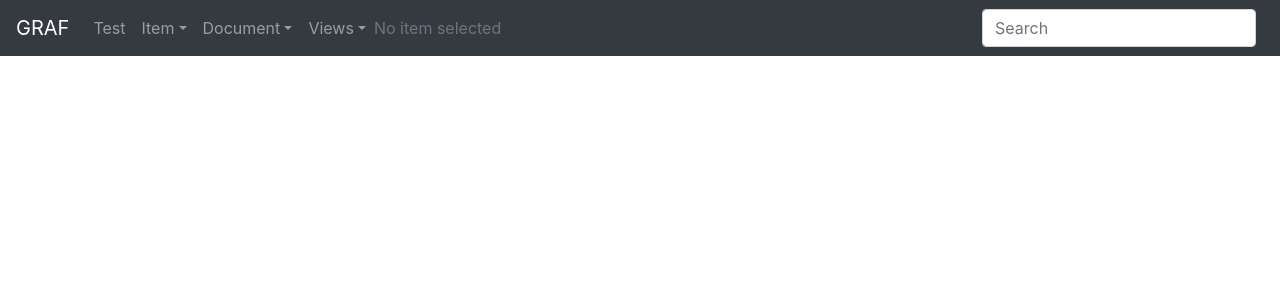
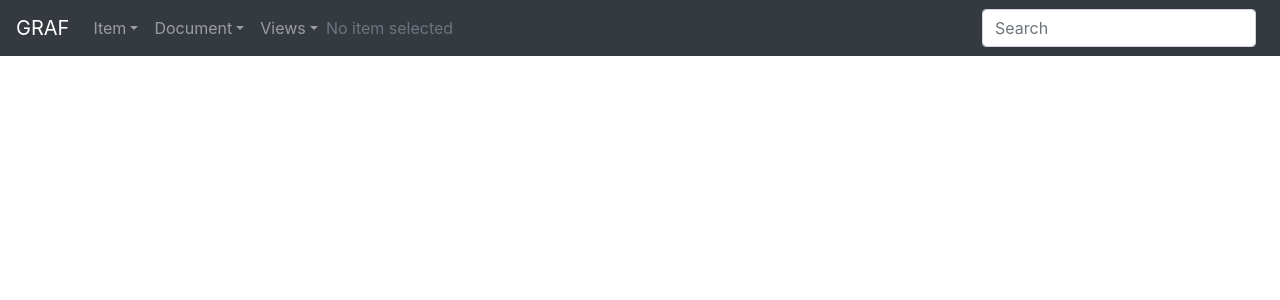
Before and after one commit to milak/graf, a PHP site: page /itop/ in a window 1280 px wide. Shown: the top 300 px of the page. Run offline with PHP 8.4, Linux system fonts and the light colour scheme; data that the repository does not hold is empty.

Commit message:
Remove of test menu

```diff
--- a/WebContent/index.php
+++ b/WebContent/index.php
@@ -57,7 +57,6 @@ html {
 			<a class="navbar-brand" href="#" onClick="breadCrumb.home()" title="Graphic Rendering Architecture Framework">GRAF</a>
 			<div class="collapse navbar-collapse" id="navbarCollapse">
 				<ul class="navbar-nav mr-auto">
-					<li class="nav-item dropdown"><a class="nav-link" href="#" id="menuItem" aria-expanded="false" onclick="testBPMN()">Test</a></li>
 					<li class="nav-item dropdown"><a class="nav-link dropdown-toggle" href="#" id="menuItem" data-toggle="dropdown" aria-haspopup="true" aria-expanded="false"><span
 							data-i18n="menu.item">Items</span></a>
 						<div class="dropdown-menu" aria-labelledby="menuItem">
```
